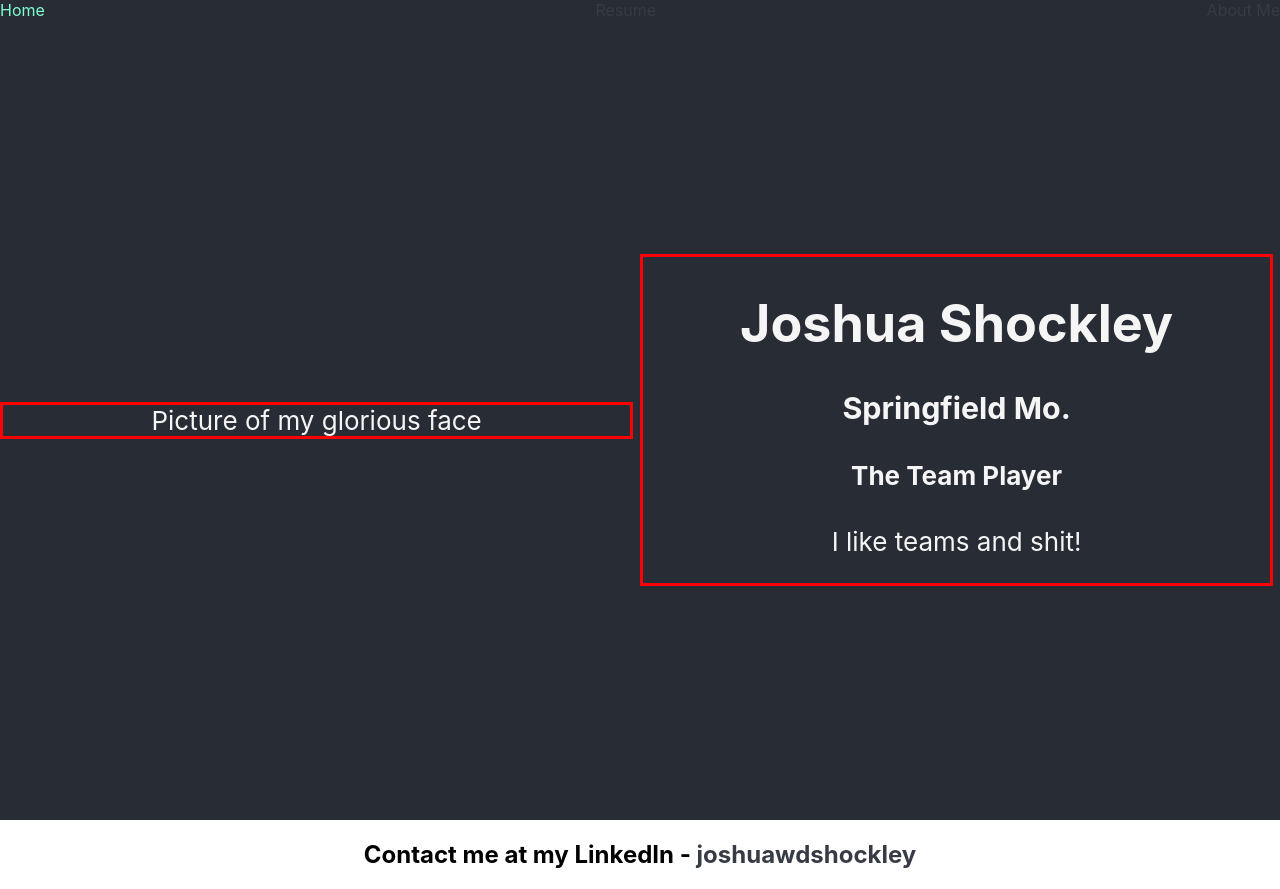
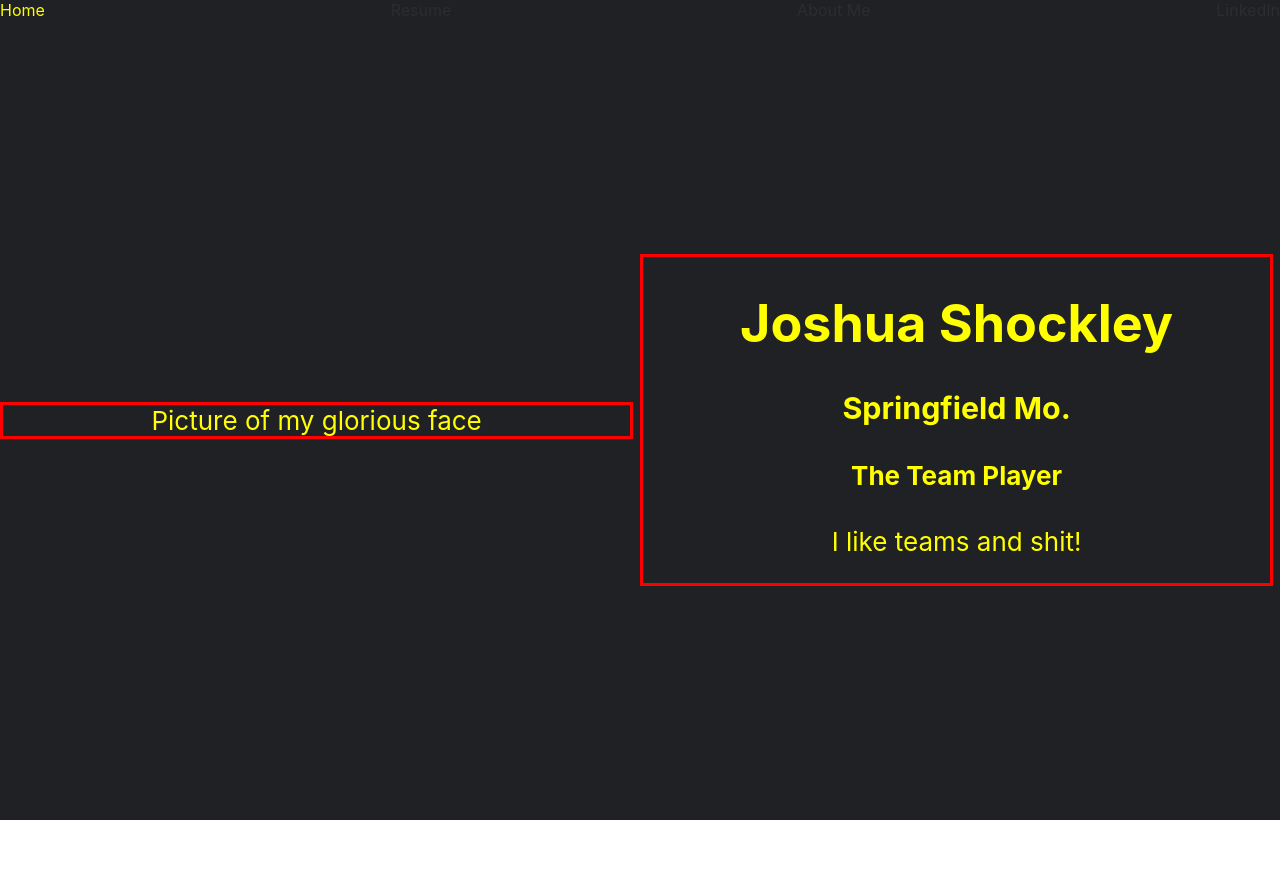
Before and after one commit to joshua-shockley/joshuaportfolio, a React (Create React App) app: page / in a window 1280 px wide. After the commit the page ends 820 px from the top, so only its background shows below. Built offline with nearby package versions, Linux system fonts and the light colour scheme.

Commit message:
added newer css changes for font color and link layout on the home and nav sections.

```diff
--- a/src/App.css
+++ b/src/App.css
@@ -3,39 +3,33 @@
   text-align: center;
 }
 
-.App-logo {
-  height: 40vmin;
-  pointer-events: none;
-}
-/*App-header is getting reused for the landing page layout*/
 .App-header {
-  background-color: #282c34;
+  background-color: #202124;
   min-height: 100vh;
   display: flex;
   flex-direction: column;
   align-items: center;
   justify-content: center;
   font-size: calc(10px + 2vmin);
-  color: whitesmoke;
+  color: #ffff00;
 }
 .App-header-Home {
-  background-color: #282c34;
+  background-color: #202124;
   min-height: 100vh;
   display: flex;
-
   align-items: center;
   justify-content: space-evenly;
   font-size: calc(10px + 2vmin);
-  color: whitesmoke;
+  color: #ffff00;
 }
 
 .App-link, a {
   /* color: #61dafb; */
-  color: #363b46;
+  color: #2b2d31;
   text-decoration: none;
 }
 .App-link:hover, a:hover{
-  color:aquamarine;
+  color:#ffff00;
   text-decoration:none;
 }
 
@@ -55,7 +49,7 @@
   width: 100%;
   display:flex;
   justify-content: space-between;
-  background-color: #282c34;
+  background-color:#202124;
 
 }
 .leftBdy{
--- a/src/App.js
+++ b/src/App.js
@@ -18,14 +18,16 @@ export default function App(){
 const [datas,setDatas] = useState(Data);
 //if the state of my details are not yet in a hosted backend then I may not need to fully use
 //the useState hook at this time.
-console.log(datas)
+// console.log(datas)
 
   return (
 <div className="App">
   <nav className="HdrLnks">
   <Link className="App-link" to="/">Home</Link>
   <Link className="App-link" to="/Resume">Resume</Link>
+
   <Link className="App-link" to="/Personal">About Me</Link>
+  <a target='_blank' rel="noreferrer" href='https://www.linkedin.com/in/joshuawdshockley/'>LinkedIn</a>
   </nav>
   <div>
     <Routes>
--- a/src/components/Home.js
+++ b/src/components/Home.js
@@ -37,7 +37,7 @@ const [dtls, setDtls]=useState(myData[Math.floor(Math.random()*myData.length)])
         </div>
       </div>
       <div>
-        <h2 className='bttmCntctInfo'>Contact me at my LinkedIn - <a target='_blank' rel="noreferrer" href='https://www.linkedin.com/in/joshuawdshockley/'>joshuawdshockley</a></h2>
+        {/* <h2 className='bttmCntctInfo'>Contact me at my LinkedIn - <a target='_blank' rel="noreferrer" href='https://www.linkedin.com/in/joshuawdshockley/'>joshuawdshockley</a></h2> */}
         {/* <Info myData={myData} key={myData.numberText}/> */}
       </div>
     </>
--- a/src/index.js
+++ b/src/index.js
@@ -1,13 +1,15 @@
 import React from 'react';
-import {render} from 'react-dom';
+import {createRoot} from 'react-dom/client';
 import {BrowserRouter as Router} from 'react-router-dom';
 import './index.css';
 import App from './App';
 import reportWebVitals from './reportWebVitals';
 
-
-render(
-<Router><App /></Router>, document.getElementById('root'));
+//new way to create the root element within the HTML document
+const container = document.getElementById('root')
+const root = createRoot(container);
+root.render(
+<Router><App /></Router>);
 
 // If you want to start measuring performance in your app, pass a function
 // to log results (for example: reportWebVitals(console.log))
```
